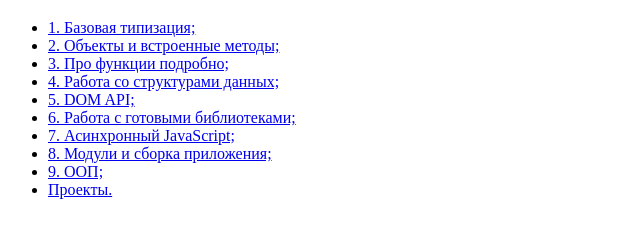
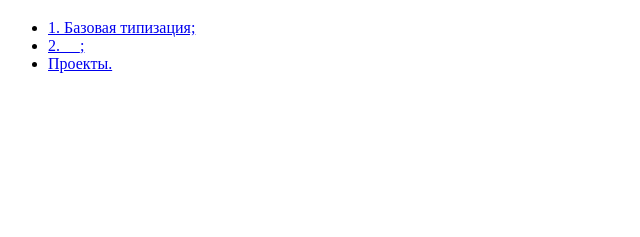
Before and after one commit to govorov-top/learning-ts, a plain HTML site: page index.html in a window 1280 px wide. Shown: the part 61-298 px from the top of the page, without its empty margins (0-640 px from the left). Drawn offline with Linux system fonts and the light colour scheme.

Commit message:
first commit

```diff
--- a/index.html
+++ b/index.html
@@ -11,14 +11,7 @@
 <h1>TypeScript для современной разработки</h1>
 <ul>
     <li><a href="/1. Базовая типизация/">1. Базовая типизация;</a></li>
-    <li><a href="/2. Объекты и встроенные методы/">2. Объекты и встроенные методы;</a></li>
-    <li><a href="/3. Про функции подробно/">3. Про функции подробно;</a></li>
-    <li><a href="/4. Работа со структурами данных/">4. Работа со структурами данных;</a></li>
-    <li><a href="/5. DOM API/">5. DOM API;</a></li>
-    <li><a href="/6. Работа с готовыми библиотеками/">6. Работа с готовыми библиотеками;</a></li>
-    <li><a href="/7. Асинхронный JavaScript/">7. Асинхронный JavaScript;</a></li>
-    <li><a href="/8. Модули и сборка приложения/">8. Модули и сборка приложения;</a></li>
-    <li><a href="/9. ООП/">9. ООП;</a></li>
+    <li><a href="/2. __/">2. __;</a></li>
     <li><a href="/Проекты/">Проекты.</a></li>
 </ul>
 </body>
```
